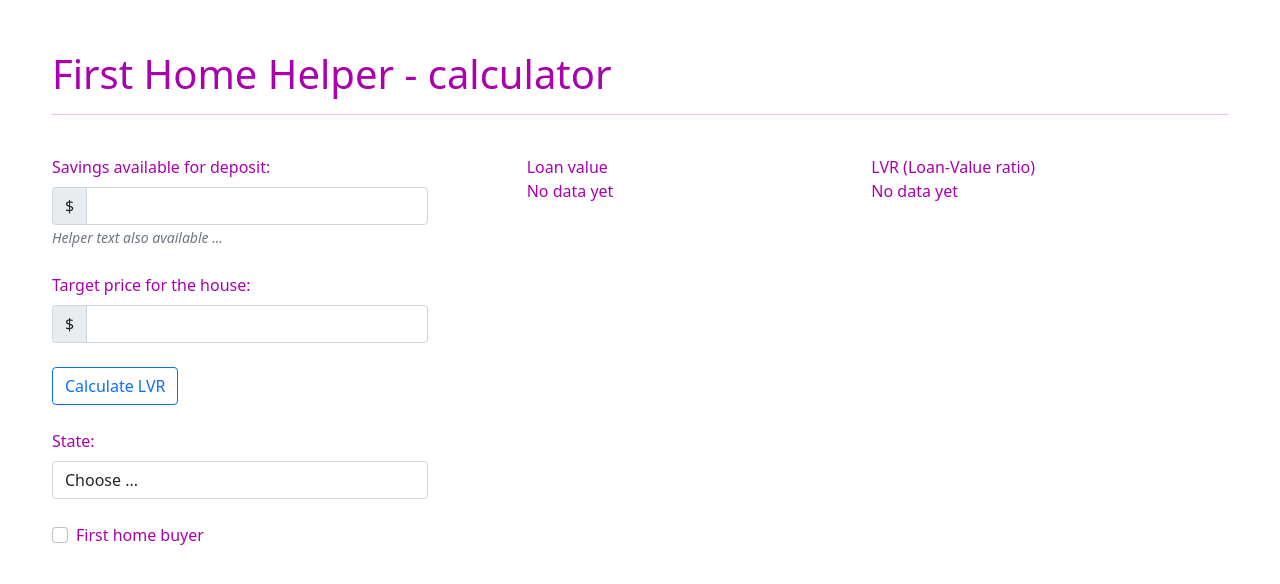
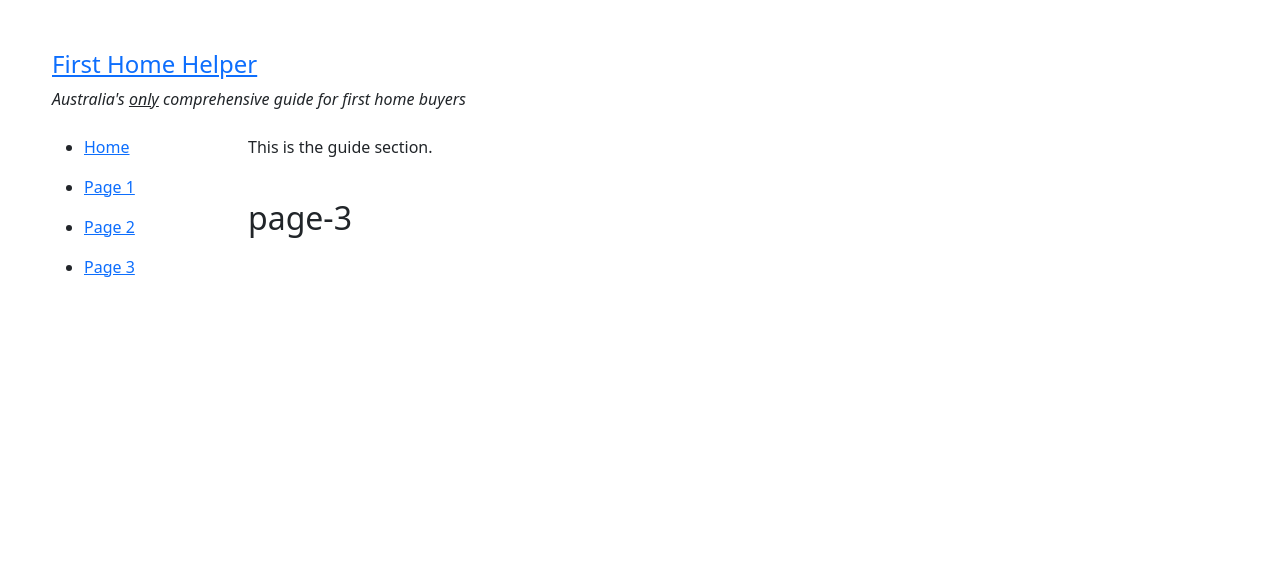
Before and after one commit to patrickmck/first-home-helper, a React (Create React App) app: page /guide/page-3 in a window 1280 px wide. Shown: the top 584 px of the page. Built offline with nearby package versions, Linux system fonts and the light colour scheme.

Commit message:
started router for overall app navigation, sub-router for guide pages navigation

```diff
--- a/package.json
+++ b/package.json
@@ -11,6 +11,7 @@
     "react": "^17.0.2",
     "react-bootstrap": "^1.6.3",
     "react-dom": "^17.0.2",
+    "react-router-dom": "^5.3.0",
     "react-scripts": "4.0.3",
     "web-vitals": "^1.1.2"
   },
--- a/src/App.css
+++ b/src/App.css
@@ -31,7 +31,7 @@
 .App-container {
   margin-top: 50px;
   max-width: 1200px;
-  color: #aa00ae;
+  /* color: #aa00ae; */
 }
 
 @keyframes App-logo-spin {
--- a/src/App.js
+++ b/src/App.js
@@ -2,6 +2,7 @@
 import './App.css';
 import Container from 'react-bootstrap/Container';
 import Calculator from './components/Calculator';
+import Routes from './components/navigation/Routes'
 
 
 function App() {
@@ -9,8 +10,9 @@ function App() {
 
   return (
     <Container fluid className='App-container'>
-      <h1>First Home Helper - calculator</h1><hr/><br/>
-      <Calculator />
+      {/* <h1>First Home Helper - calculator</h1><hr/><br/>
+      <Calculator /> */}
+      <Routes />
     </Container>
   );
 }
--- /dev/null
+++ b/src/components/navigation/Guide.jsx
@@ -0,0 +1,19 @@
+import React from 'react';
+import GuideRoutes from "./GuideRoutes";
+import GuideSidebar from "./GuideSidebar";
+import { Row, Col } from 'react-bootstrap';
+
+function Guide(props) {
+    return (
+        <Row>
+            <Col xs={2}><GuideSidebar/></Col>
+            <Col>
+                <p>This is the guide section.</p>
+                <br/>
+                <GuideRoutes/>
+            </Col>
+        </Row>
+    );
+}
+
+export default Guide;
--- /dev/null
+++ b/src/components/navigation/GuideRoutes.jsx
@@ -0,0 +1,26 @@
+import React from "react";
+import {Route, Switch, useRouteMatch, useParams} from "react-router-dom";
+import NotFound from "../pages/NotFoundPage";
+import GuideSidebarItems from "./GuideSidebarItems";
+import GuideRoutesContent from "./GuideRoutesContent";
+
+const GuideRoutes = () => {
+    let match = useRouteMatch()
+
+    return (
+        <Switch>
+            {
+                GuideSidebarItems.map((item, index) =>
+                    (<Route
+                    exact path={`${match.path}/${item.route}`}
+                    key={`${index}`}
+                    render={(props) => <GuideRoutesContent path={item.route}/>}
+                    />)
+                )
+            }
+            <Route render={NotFound}/>
+        </Switch>
+    )
+}
+
+export default GuideRoutes;
--- /dev/null
+++ b/src/components/navigation/GuideRoutesContent.jsx
@@ -0,0 +1,22 @@
+import React from 'react';
+// import { withRouter, useParams } from 'react-router-dom';
+
+class GuideRoutesContent extends React.Component {
+    // constructor(props) {
+    //     console.log('cons')
+    //     console.log(props)
+    //     super(props)
+    // }
+
+    // componentDidUpdate(prevProps) {
+    //     console.log('update')
+    //     // console.log(prevProps)
+    //     console.log(this.props)
+    // }
+
+    render() {
+        return <h2>{this.props.path}</h2>
+    }
+}
+
+export default GuideRoutesContent;
--- /dev/null
+++ b/src/components/navigation/GuideSidebar.jsx
@@ -0,0 +1,26 @@
+import React from 'react';
+import { Link, useRouteMatch } from 'react-router-dom';
+import GuideSidebarItems from './GuideSidebarItems';
+
+
+function GuideSidebar(props, {defaultActive}) {
+    // const [activeIndex, ] = useState(defaultActive || 1);
+
+    let match = useRouteMatch()
+
+    return (
+        <div><ul>
+            {
+                GuideSidebarItems.map( (item, index) => {
+                    return(
+                        <li key={index}><Link to={`${match.path}/${item.route}`}>
+                            <p>{item.name}</p>
+                        </Link></li>
+                    )
+                })
+            }
+        </ul></div>
+    );
+}
+
+export default GuideSidebar;
--- /dev/null
+++ b/src/components/navigation/GuideSidebarItems.jsx
@@ -0,0 +1,27 @@
+import GuideRoutesContent from "./GuideRoutesContent";
+import { withRouter } from 'react-router-dom';
+
+const GuideSidebarItems = [
+    {
+        name: "Home",
+        route: '',
+        // component: () => <GuideRoutesContent path='home'/>
+    },
+    {
+        name: "Page 1",
+        route: 'page-1',
+        // component: () => <GuideRoutesContent path='page-1'/>
+    },
+    {
+        name: "Page 2",
+        route: 'page-2',
+        // component: () => <GuideRoutesContent path='page-2'/>
+    },
+    {
+        name: "Page 3",
+        route: 'page-3',
+        // component: () => <GuideRoutesContent path='page-3'/>
+    },
+];
+
+export default GuideSidebarItems;
--- /dev/null
+++ b/src/components/navigation/Routes.js
@@ -0,0 +1,32 @@
+import React from "react";
+import {BrowserRouter, Route, Switch} from "react-router-dom";
+import Page1 from "../pages/Page-1";
+import Page2 from "../pages/Page-2";
+import Page3 from "../pages/Page-3";
+import HomePage from "../pages/HomePage";
+import NotFound from "../pages/NotFoundPage";
+import Guide from "./Guide.jsx";
+import { Row, Col } from "react-bootstrap";
+
+function Routes() {
+    return (
+        <BrowserRouter>
+            <Row>
+                <h4><a href='/'>First Home Helper</a></h4>
+                <i>Australia's <u>only</u> comprehensive guide for first home buyers</i>
+            </Row>
+            <br/>
+            <Row>
+            <Switch>
+                <Route path="/" exact component={HomePage}/>
+                <Route path="/guide" component={Guide}/>
+                <Route path="/lingo" component={Page2}/>
+                <Route path="/calculator" component={Page3}/>
+                <Route component={NotFound}/>
+            </Switch>
+            </Row>
+        </BrowserRouter>
+    )
+}
+
+export default Routes;
--- /dev/null
+++ b/src/components/pages/HomePage.js
@@ -0,0 +1,18 @@
+import { Link } from 'react-router-dom'
+
+function HomePage() {
+    return(
+        <div>
+            <h1>First Home Helper</h1>
+            <i>Select from the below options to get started ...</i>
+            <br/><br/>
+            <ul>
+                <li><Link to='guide'>Guide</Link></li>
+                <li><Link to='lingo'>Lingo</Link></li>
+                <li><Link to='calculators'>Calculators</Link></li>
+            </ul>
+        </div>
+    )
+}
+
+export default HomePage;
--- /dev/null
+++ b/src/components/pages/NotFoundPage.js
@@ -0,0 +1,9 @@
+function NotFoundPage() {
+    return(
+        <div>
+            <h1>404</h1>
+        </div>
+    )
+}
+
+export default NotFoundPage;
```
Also changed, not shown: src/components/navigation/Layout.js (added), 1 other file (tests, documents, lock files or other folders).
